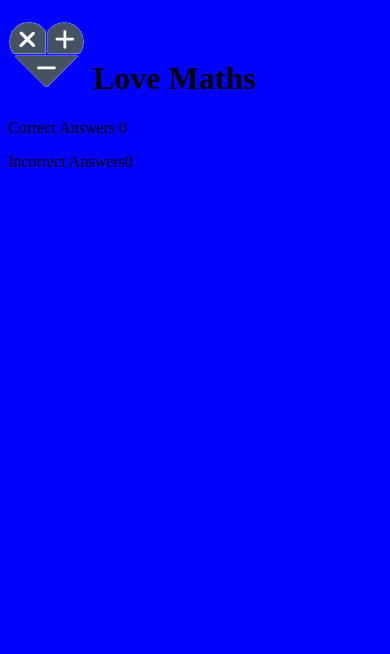
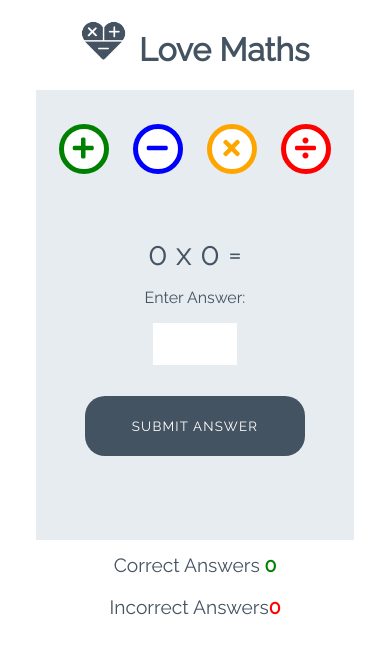
Before and after one commit to DonnavanStaddon/love-maths, a plain HTML site: page index.html in a window 390 px wide. Drawn offline with Linux system fonts and the light colour scheme.

Commit message:
FontAwsome Button Push

```diff
--- a/assets/css/style.css
+++ b/assets/css/style.css
@@ -1,3 +1,246 @@
-body{
-    background-color: blue;
+/* --------- Global style */
+
+body {
+    background-color: white;
+    font-family: "Raleway", sans-serif;
+    color: #445361;
+    text-align: center;
 }
+
+/* --------- Heading */
+
+.heading {
+    text-align: center;
+    font-size: 2.5rem;
+}
+
+.logo {
+    height: 40px;
+    padding-right: 5px;
+}
+
+/* --------- Game layout */
+
+.game-area {
+    background-color: #E6ECF0;
+    box-sizing: border-box;
+    width: 85%;
+    height: 65vh;
+    max-height: 450px;
+    max-width: 830px;
+    margin-left: auto;
+    margin-right: auto;
+    padding: 1%;
+}
+
+.question-area {
+    width: 50%;
+    font-size: 2rem;
+    margin: auto;
+    padding: 50px 0;
+}
+
+.question-area span {
+    padding: 0 15px;
+}
+
+.score-area {
+    margin: 5px auto;
+    width: 60%;
+    font-size: 1.2rem;
+}
+
+.controls-area {
+    width: 85%;
+    margin: 30px auto;
+}
+
+#score {
+    color: green;
+    font-weight: bold;
+}
+
+#incorrect {
+    color: red;
+    font-weight: bold;
+}
+
+.answer-message {
+    display: none;
+    font-size: 1rem;
+}
+
+#answer-box {
+    border: none;
+    color: #445361;
+    display: inline-block;
+    height: 40px;
+    width: 80px;
+    font-size: 1.2rem;
+}
+
+.scores {
+    display: inline-block;
+    padding: 25px;
+}
+
+/* --------- Buttons */
+
+.btn {
+    width: 220px;
+    height: 60px;
+    font-family: "Raleway", sans-serif;
+    text-transform: uppercase;
+    letter-spacing: 1.2px;
+    color: white;
+}
+
+.btn:focus {
+    outline: none;
+}
+
+.btn--big {
+    padding-top: 10px;
+    border-radius: 50%;
+    background-color: white;
+    border: 10px solid;
+    width: 100px;
+    height: 100px;
+    font-size: 3.2rem;
+    margin: 0 30px;
+    transition: all 0.5s;
+}
+
+.btn--blue {
+    border-color: blue;
+    color: blue;
+}
+
+.btn--blue:active,
+.btn--blue:hover {
+    background-color: darkblue;
+    color: white;
+}
+
+.btn--orange {
+    border-color: orange;
+    color: orange;
+}
+
+.btn--orange:active,
+.btn--orange:hover {
+    background-color: darkorange;
+    color: white;
+}
+
+.btn--red {
+    border-color: red;
+    color: red;
+}
+
+.btn--red:active,
+.btn--red:hover {
+    background-color: darkred;
+    color: white;
+}
+
+.btn--green {
+    border-color: green;
+    color: green;
+}
+
+.btn--green:active,
+.btn--green:hover {
+    background-color: darkgreen;
+    color: white;
+}
+
+.btn--gray {
+    margin-top: 25px;
+    background-color: #445361;
+    border: 1px transparent;
+    border-radius: 20px;
+}
+
+.btn--gray:active,
+.btn--gray:hover {
+    background-color: #0d1013;
+}
+
+/* --------- Media queries */
+
+@media (max-width: 414px) {
+    .controls-area {
+        width: 100%;
+    }
+
+    .btn--big {
+        margin: 0 10px;
+        padding: 5px;
+        border: 5px solid;
+        width: 50px;
+        height: 50px;
+        font-size: 1.5rem;
+    }
+
+    .btn--big::after {
+        font-size: 0.6rem;
+        left: -0.7rem;
+    }
+
+    .question-area {
+        padding: 10% 0;
+        width: 100%;
+    }
+
+    .question-area span {
+        padding: 0;
+    }
+
+    .answer-message {
+        display: block;
+    }
+
+    #answer-box {
+        display: block;
+        margin: 0 auto;
+    }
+
+    .btn--gray {
+        margin-top: 0;
+    }
+
+    .score-area {
+        width: 100%;
+    }
+
+    .scores {
+        margin: 0.5em auto;
+        display: block;
+        padding: 5px;
+    }
+
+    .heading {
+        font-size: 2rem;
+    }
+}
+
+@media (max-width: 320px) {
+    .game-area {
+        height: 70vh;
+    }
+
+    .controls-area {
+        width: 75%;
+        margin: 10px auto;
+    }
+
+    .btn--big {
+        margin: 10px 10px;
+    }
+
+    .question-area {
+        padding: 10px 0;
+    }
+
+}
--- a/index.html
+++ b/index.html
@@ -5,6 +5,9 @@
     <meta charset="UTF-8">
     <meta http-equiv="X-UA-Compatible" content="IE=edge">
     <meta name="viewport" content="width=device-width, initial-scale=1.0">
+    <link rel="stylesheet" href="https://use.fontawesome.com/releases/v5.7.2/css/all.css"
+        integrity="sha384-fnmOCqbTlWIlj8LyTjo7mOUStjsKC4pOpQbqyi7RrhN7udi9RwhKkMHpvLbHG9Sr" crossorigin="anonymous">
+    <link href="https://fonts.googleapis.com/css?family=Raleway%7CRighteous" rel="stylesheet">
     <link rel="stylesheet" href="assets/css/style.css">
     <title>Document</title>
 </head>
@@ -15,7 +18,29 @@
     </h1>
 
     <div class="game-area">
-
+        <div class="controls-area">
+            <button class="btn btn--big btn--green">
+                <i class="fas fa-plus"></i>
+            </button>
+            <button class="btn btn--big btn--blue">
+                <i class="fas fa-minus"></i>
+            </button>
+            <button class="btn btn--big btn--orange">
+                <i class="fas fa-times"></i>
+            </button>
+            <button class="btn btn--big btn--red">
+                <i class="fas fa-divide"></i>
+            </button>
+        </div>
+        <div class="question-area">
+            <span id="operand1">0</span>
+            <span id="operator">x</span>
+            <span id="operand2">0</span>
+            <span>=</span>
+            <p class="answer-message">Enter Answer:</p>
+            <input id="answer-box" type="number">
+        </div>
+        <button class="btn btn--gray">Submit Answer</button>
     </div>
 
     <div class="score-area">
```
